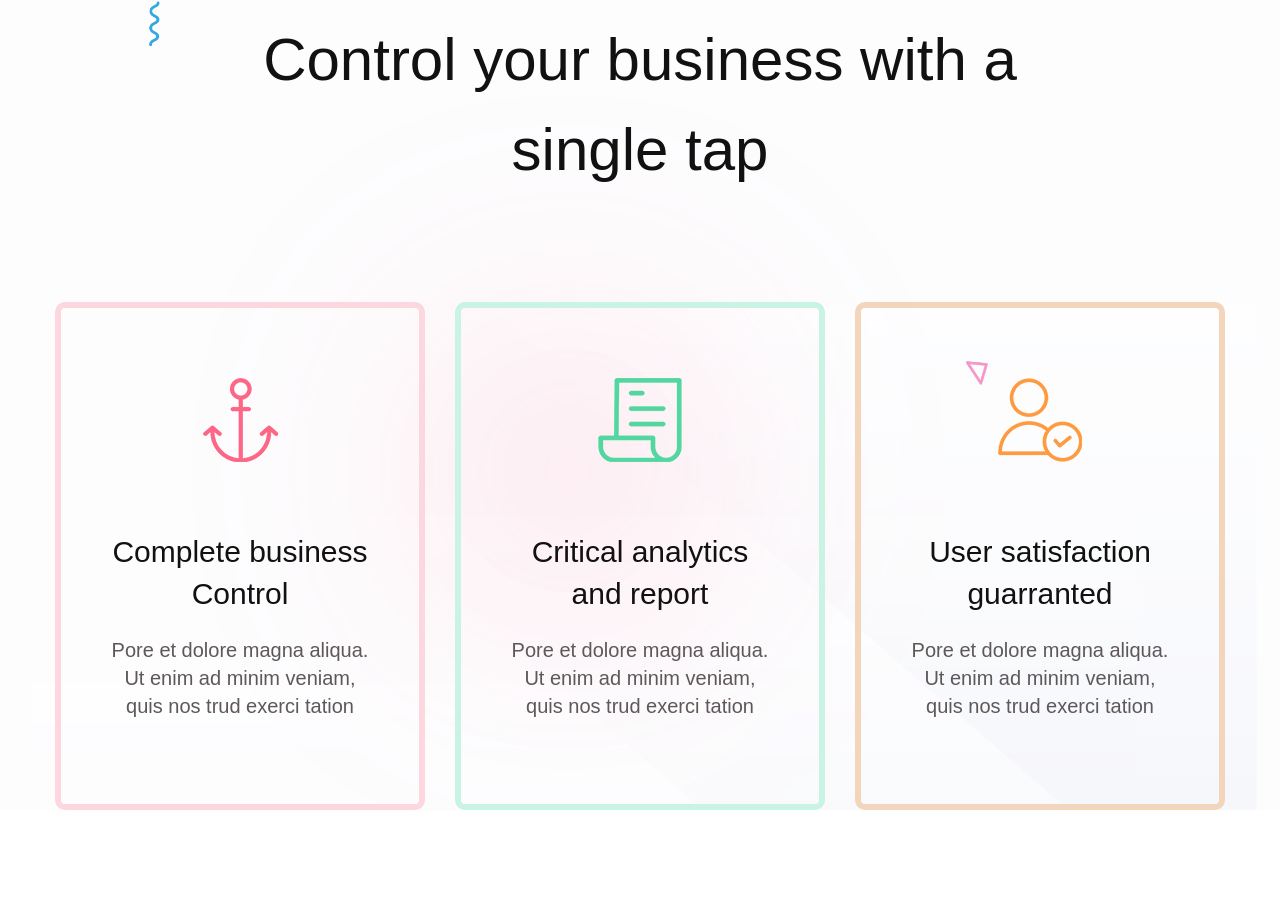
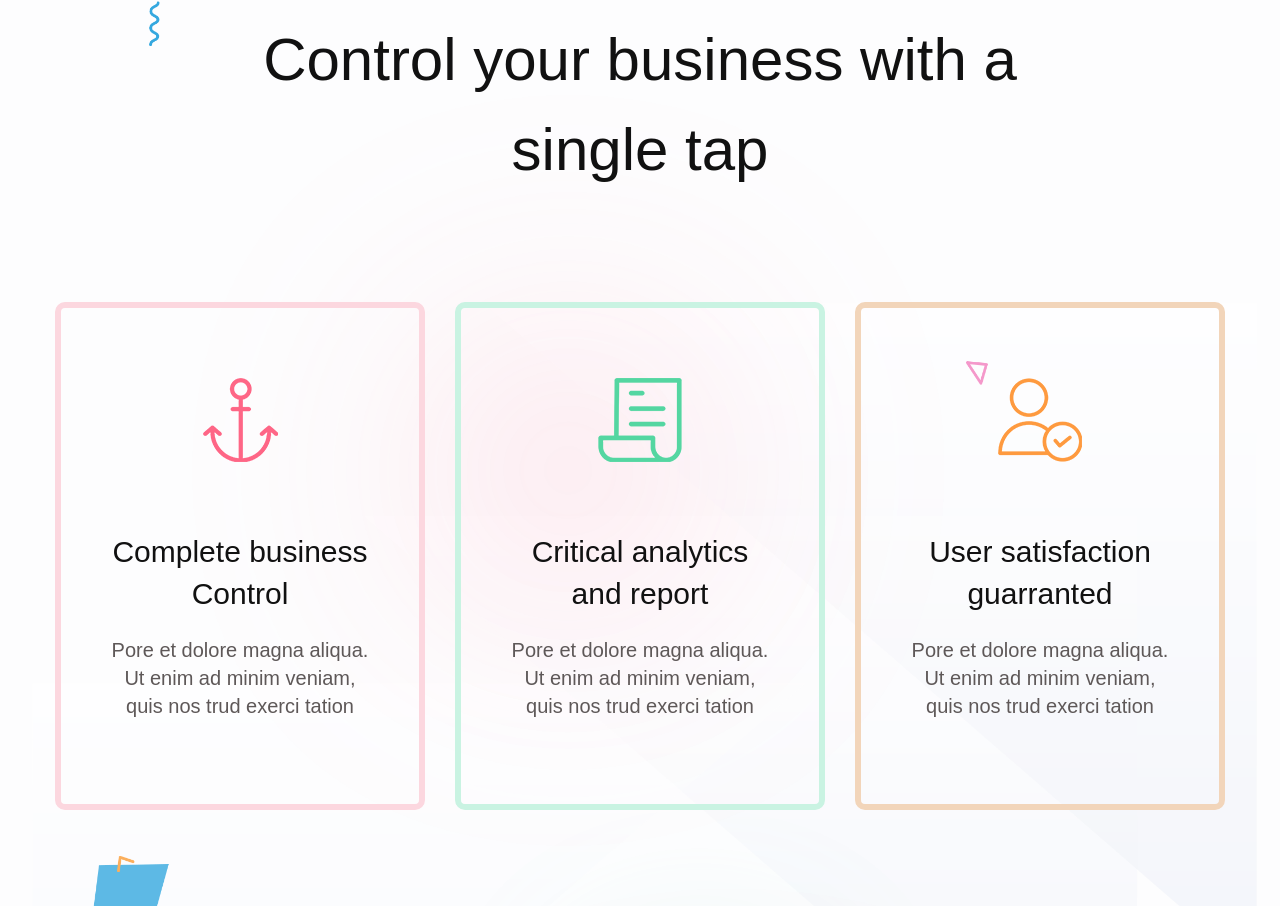
Before and after one commit to UyenPun/psd-to-html_css-1, a plain HTML site: page index.html in a window 1280 px wide. Shown: the part 1309-2215 px from the top of the page. Before the commit the page ends 2119 px from the top, so only its background shows below. Drawn offline with Linux system fonts and the light colour scheme.

Commit message:
features 2.

```diff
--- a/assets/css/style.css
+++ b/assets/css/style.css
@@ -220,6 +220,7 @@ header .page-title a {
 }
 
 #features {
+  padding-bottom: 96px;
   justify-content: space-between;
 }
 
```
